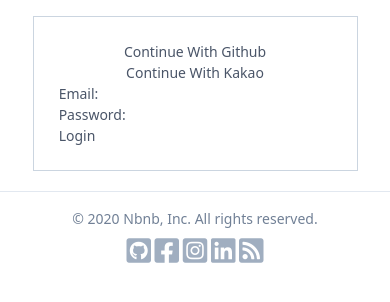
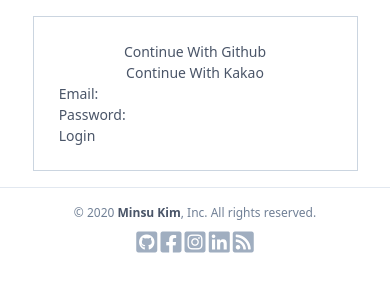
Before and after one commit to alstn2468/django-airbnb-clone, a Django app: page /users/login in a window 390 px wide. Shown: the part 48-350 px from the top of the page. Run offline with Django 3.2, Linux system fonts and the light colour scheme; style sheets or scripts are compiled from the project's sources; parts of the project's set-up code (start-up, migrations or seed data) failed here and were passed over; some libraries are stand-ins or nearby versions.

Commit message:
#268 Add responsive styles at room list, login and footer

```diff
--- a/templates/partials/footer.html
+++ b/templates/partials/footer.html
@@ -1,9 +1,12 @@
 <footer
-    class="w-full mx-auto text-center px-0 py-4 border-t font-medium text-gray-600 flex flex-col justify-between lg:px-40 lg:flex-row lg:py-10 md:px-4 md:flex-row md:py-10">
+    class="w-full mx-auto text-center px-0 py-4 border-t font-medium text-gray-600 flex flex-col justify-between text-xs lg:px-40 lg:flex-row lg:py-10 lg:text-base md:px-4 md:flex-row md:py-10 md:text-base">
     <div class="my-auto">
-        &copy; 2020 Nbnb, Inc. All rights reserved.
+        &copy; 2020 <a href="https://github.com/alstn2468" target="_blank"
+            class="text-gray-700 font-bold transition-all duration-300 hover:text-blue-700">Minsu
+            Kim</a>, Inc. All
+        rights reserved.
     </div>
-    <div class="py-2 lg:py-0 md:py-0">
+    <div class="pt-2 lg:pt-0 md:pt-0">
         <a href="https://github.com/alstn2468" target="_blank"
             class="text-gray-500 hover:text-gray-700 transition-colors duration-300">
             <i class="fab fa-github-square fa-2x"></i>
--- a/templates/partials/room_card.html
+++ b/templates/partials/room_card.html
@@ -1,6 +1,6 @@
-<div class="w-1/4 mb-10 px-2 overflow-hidden">
+<div class="w-1/2 mb-4 px-2 overflow-hidden lg:w-1/4 lg:mb-10 md:w-1/4 md:mb-10">
     <a href={% url 'rooms:detail' room.pk %}>
-        <div class="w-full h-64 bg-cover bg-center rounded-lg mb-2"
+        <div class="w-full h-32 bg-cover bg-center rounded-lg mb-2 lg:h-64 md:h-64"
             style="background-image: url({{ room.first_photo }});">
         </div>
         <div class="flex justify-between mb-2 truncate">
--- a/templates/users/login.html
+++ b/templates/users/login.html
@@ -8,7 +8,7 @@
 {% block content %}
 
 <div
-    class="container mx-auto mt-6 mb-5 flex flex-col items-center border p-6 border-gray-400 w-10/12 lg:w-5/12 lg:my-10 md:w-1/2 md:my-10">
+    class="container mx-auto mt-6 mb-4 flex flex-col items-center border p-6 border-gray-400 w-10/12 lg:w-5/12 lg:my-10 md:w-1/2 md:my-10">
 
     {% include "partials/social_login.html" %}
 
```
Also changed, not shown: templates/rooms/room_list.html (+4 -4 lines).
